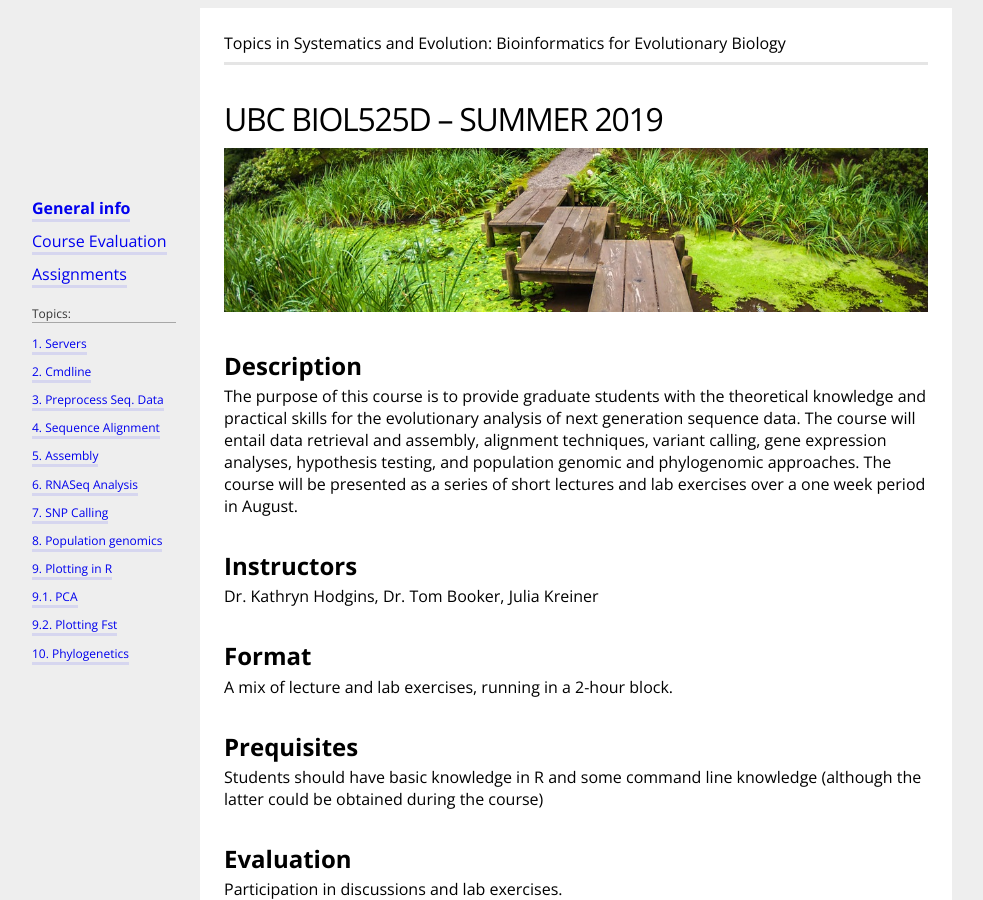
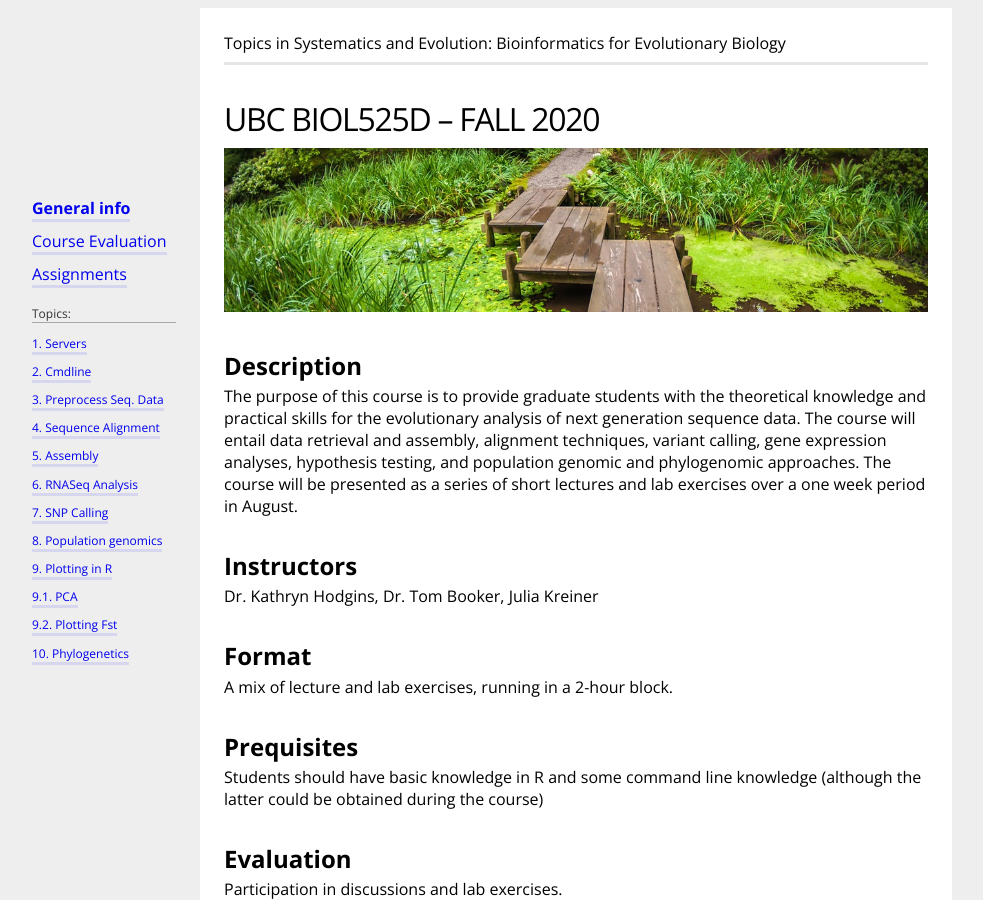
Before and after one commit to UBC-biol525D/UBC-biol525D.github.io, a Jekyll site: the page built from index.md, in a window 1280 px wide and 900 px high. Shown: the whole window, without its empty margins (64-1047 px from the left). Built offline with Jekyll 4.4.1, drawn with Linux system fonts in a browser that asks for light colours.

Commit message:
Update _config.yml

```diff
--- a/_config.yml
+++ b/_config.yml
@@ -1,7 +1,7 @@
 # configuration
 # fill in the course details
 
-courseName: "UBC Biol525D -- Summer 2019"
+courseName: "UBC Biol525D -- Fall 2020"
 
 # small title that is at the top of every page
 subtitle: "Topics in Systematics and Evolution: Bioinformatics for Evolutionary Biology"
```
